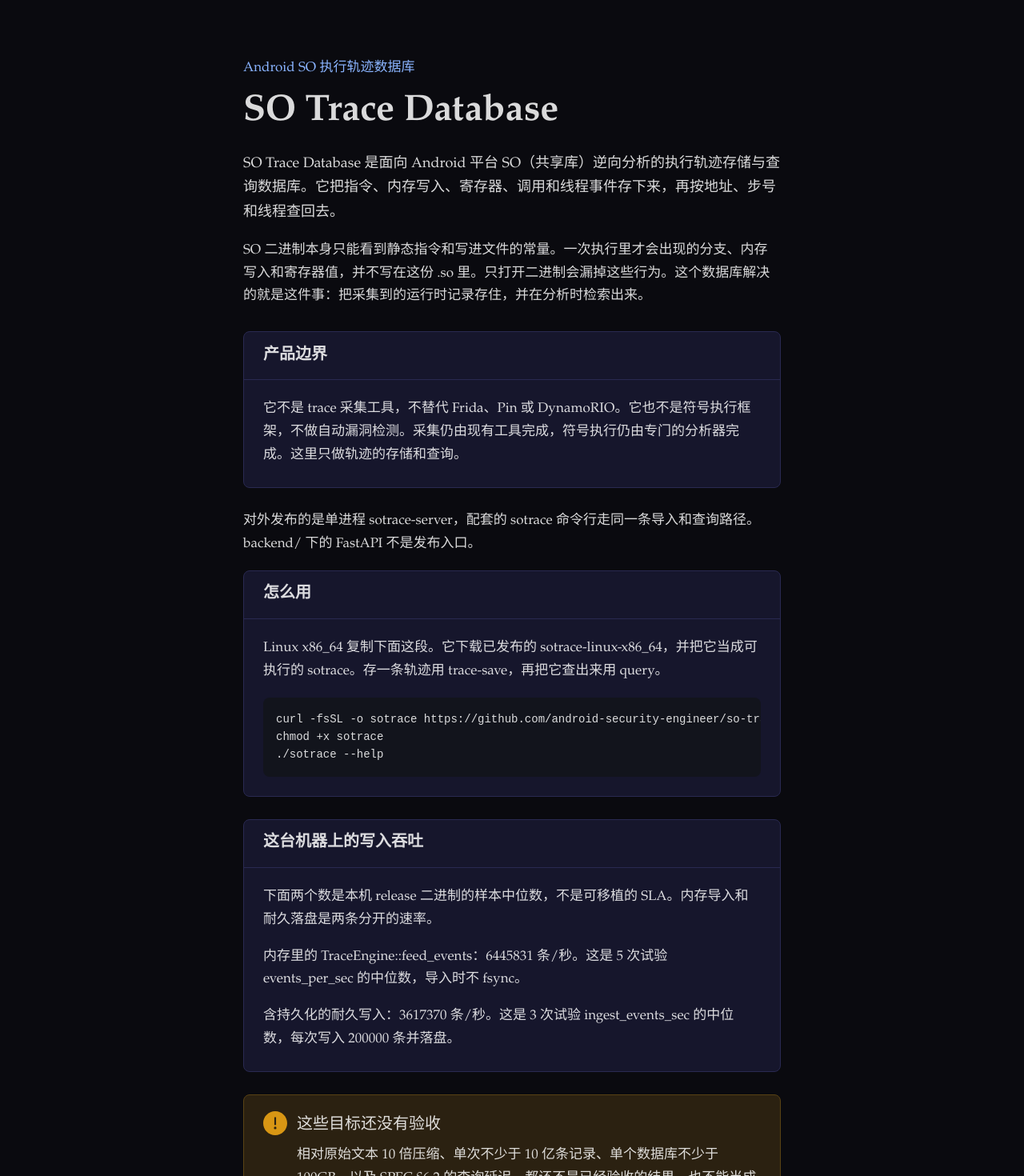
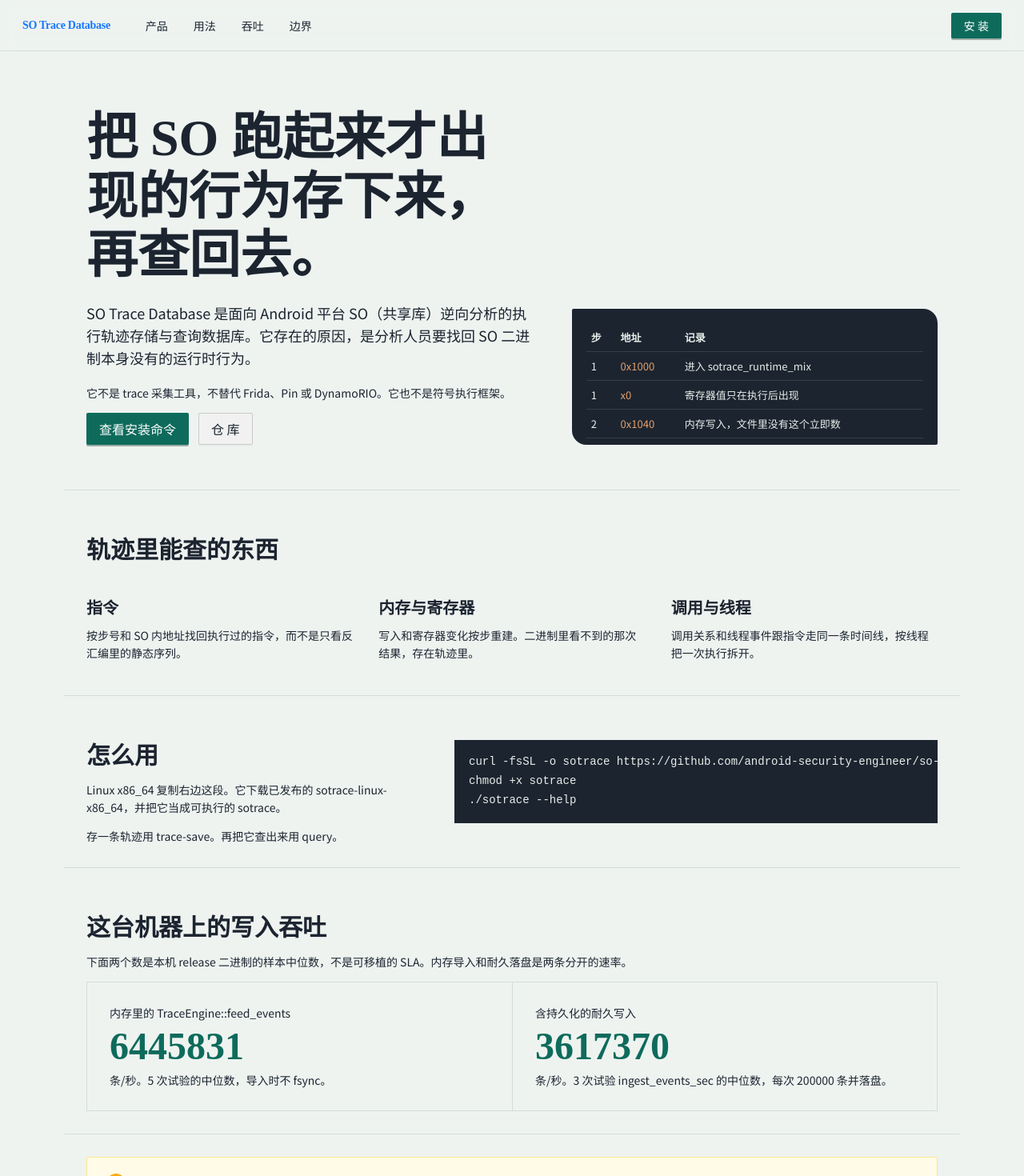
Before and after one commit to android-security-engineer/so-trace-database, a React (Vite) app in the folder website/: page / in a window 1280 px wide. Shown: the top 1470 px of the page at 80% size. Built offline with nearby package versions, Linux system fonts and the light colour scheme.

Commit message:
Replace the single-column site with a product landing page.
The loaded page now has navigation, a hero, usage and throughput sections, and a footer, while keeping the Release install command and the two published write-rate medians.

```diff
--- a/website/index.html
+++ b/website/index.html
@@ -4,6 +4,9 @@
     <meta charset="UTF-8" />
     <meta name="viewport" content="width=device-width, initial-scale=1.0" />
     <meta name="description" content="SO Trace Database 是面向 Android SO 逆向的执行轨迹存储与查询数据库，用来找回 SO 二进制本身看不到的运行时行为。" />
+    <link rel="preconnect" href="https://fonts.googleapis.com" />
+    <link rel="preconnect" href="https://fonts.gstatic.com" crossorigin />
+    <link href="https://fonts.googleapis.com/css2?family=Noto+Sans+SC:wght@400;500;700&family=Noto+Serif+SC:wght@600;700&display=swap" rel="stylesheet" />
     <title>SO Trace Database</title>
   </head>
   <body>
--- a/website/src/App.tsx
+++ b/website/src/App.tsx
@@ -1,78 +1,166 @@
-import { Alert, Card, ConfigProvider, Layout, Typography, theme } from 'antd'
+import { Alert, Button, Col, ConfigProvider, Layout, Menu, Row, Typography, theme } from 'antd'
 
-const { Content } = Layout
-const { Title, Paragraph } = Typography
+const { Header, Content, Footer } = Layout
+const { Paragraph, Title } = Typography
+
+const install = `curl -fsSL -o sotrace https://github.com/android-security-engineer/so-trace-database/releases/download/v0.1.0/sotrace-linux-x86_64
+chmod +x sotrace
+./sotrace --help`
 
 export default function App() {
   return (
     <ConfigProvider
       theme={{
-        algorithm: theme.darkAlgorithm,
+        algorithm: theme.defaultAlgorithm,
         token: {
-          colorPrimary: '#8ab4ff',
-          colorBgBase: '#0a0a0f',
-          fontFamily: "'Iowan Old Style', 'Palatino Linotype', Palatino, 'Songti SC', serif",
-          fontSize: 17,
-          lineHeight: 1.7,
+          colorPrimary: '#0e6b5c',
+          colorText: '#1c2430',
+          colorBgBase: '#eef3f0',
+          fontFamily: '"Noto Sans SC", "Source Han Sans SC", sans-serif',
+          borderRadius: 2,
         },
       }}
     >
       <Layout style={{ minHeight: '100vh', background: 'transparent' }}>
-        <Content style={{ maxWidth: 720, margin: '0 auto', padding: '72px 24px 96px' }}>
-          <Paragraph style={{ color: '#8ab4ff', marginBottom: 12 }}>
-            Android SO 执行轨迹数据库
+        <Header className="site-nav" aria-label="导航">
+          <a className="site-mark" href="#hero">
+            SO Trace Database
+          </a>
+          <Menu
+            mode="horizontal"
+            selectable={false}
+            style={{ flex: 1, minWidth: 0, background: 'transparent', border: 'none' }}
+            items={[
+              { key: 'product', label: <a href="#hero">产品</a> },
+              { key: 'usage', label: <a href="#usage">用法</a> },
+              { key: 'throughput', label: <a href="#throughput">吞吐</a> },
+              { key: 'boundary', label: <a href="#boundary">边界</a> },
+            ]}
+          />
+          <Button type="primary" href="#usage">
+            安装
+          </Button>
+        </Header>
+
+        <Content>
+          <section className="site-hero" id="hero">
+            <div>
+              <Title level={1}>把 SO 跑起来才出现的行为存下来，再查回去。</Title>
+              <Paragraph style={{ fontSize: 18, maxWidth: 560 }}>
+                SO Trace Database 是面向 Android 平台 SO（共享库）逆向分析的执行轨迹存储与查询数据库。它存在的原因，是分析人员要找回 SO 二进制本身没有的运行时行为。
               </Paragraph>
-          <Title style={{ fontWeight: 650, marginTop: 0 }}>SO Trace Database</Title>
-          <Paragraph style={{ fontSize: 18 }}>
-            SO Trace Database 是面向 Android 平台 SO（共享库）逆向分析的执行轨迹存储与查询数据库。它把指令、内存写入、寄存器、调用和线程事件存下来，再按地址、步号和线程查回去。
+              <Paragraph style={{ maxWidth: 560 }}>
+                它不是 trace 采集工具，不替代 Frida、Pin 或 DynamoRIO。它也不是符号执行框架。
               </Paragraph>
+              <Button type="primary" size="large" href="#usage" style={{ marginRight: 12 }}>
+                查看安装命令
+              </Button>
+              <Button size="large" href="https://github.com/android-security-engineer/so-trace-database">
+                仓库
+              </Button>
+            </div>
+            <div className="trace-ledger" aria-label="一条示意轨迹">
+              <table>
+                <thead>
+                  <tr>
+                    <th>步</th>
+                    <th>地址</th>
+                    <th>记录</th>
+                  </tr>
+                </thead>
+                <tbody>
+                  <tr>
+                    <td>1</td>
+                    <td className="addr">0x1000</td>
+                    <td>进入 sotrace_runtime_mix</td>
+                  </tr>
+                  <tr>
+                    <td>1</td>
+                    <td className="addr">x0</td>
+                    <td>寄存器值只在执行后出现</td>
+                  </tr>
+                  <tr>
+                    <td>2</td>
+                    <td className="addr">0x1040</td>
+                    <td>内存写入，文件里没有这个立即数</td>
+                  </tr>
+                </tbody>
+              </table>
+            </div>
+          </section>
+
+          <section className="band band-rule" id="stores">
+            <Title level={2}>轨迹里能查的东西</Title>
+            <Row gutter={[32, 24]}>
+              <Col xs={24} md={8}>
+                <Title level={4}>指令</Title>
+                <Paragraph>按步号和 SO 内地址找回执行过的指令，而不是只看反汇编里的静态序列。</Paragraph>
+              </Col>
+              <Col xs={24} md={8}>
+                <Title level={4}>内存与寄存器</Title>
+                <Paragraph>写入和寄存器变化按步重建。二进制里看不到的那次结果，存在轨迹里。</Paragraph>
+              </Col>
+              <Col xs={24} md={8}>
+                <Title level={4}>调用与线程</Title>
+                <Paragraph>调用关系和线程事件跟指令走同一条时间线，按线程把一次执行拆开。</Paragraph>
+              </Col>
+            </Row>
+          </section>
+
+          <section className="band band-rule" id="usage">
+            <Row gutter={[40, 24]} align="middle">
+              <Col xs={24} md={10}>
+                <Title level={2}>怎么用</Title>
                 <Paragraph>
-            SO 二进制本身只能看到静态指令和写进文件的常量。一次执行里才会出现的分支、内存写入和寄存器值，并不写在这份 .so 里。只打开二进制会漏掉这些行为。这个数据库解决的就是这件事：把采集到的运行时记录存住，并在分析时检索出来。
+                  Linux x86_64 复制右边这段。它下载已发布的 sotrace-linux-x86_64，并把它当成可执行的 sotrace。
                 </Paragraph>
-          <Card title="产品边界" style={{ margin: '28px 0' }}>
                 <Paragraph style={{ marginBottom: 0 }}>
-              它不是 trace 采集工具，不替代 Frida、Pin 或 DynamoRIO。它也不是符号执行框架，不做自动漏洞检测。采集仍由现有工具完成，符号执行仍由专门的分析器完成。这里只做轨迹的存储和查询。
+                  存一条轨迹用 trace-save。再把它查出来用 query。
                 </Paragraph>
-          </Card>
-          <Paragraph>
-            对外发布的是单进程 sotrace-server，配套的 sotrace 命令行走同一条导入和查询路径。backend/ 下的 FastAPI 不是发布入口。
-          </Paragraph>
-          <Card title="怎么用" style={{ marginBottom: 28 }}>
-            <Paragraph>
-              Linux x86_64 复制下面这段。它下载已发布的 sotrace-linux-x86_64，并把它当成可执行的 sotrace。存一条轨迹用 trace-save，再把它查出来用 query。
-            </Paragraph>
-            <pre
-              style={{
-                margin: 0,
-                padding: 16,
-                overflowX: 'auto',
-                background: '#12141c',
-                borderRadius: 8,
-                fontSize: 14,
-                lineHeight: 1.6,
-              }}
-            >{`curl -fsSL -o sotrace https://github.com/android-security-engineer/so-trace-database/releases/download/v0.1.0/sotrace-linux-x86_64
-chmod +x sotrace
-./sotrace --help`}</pre>
-          </Card>
-          <Card title="这台机器上的写入吞吐" style={{ marginBottom: 28 }}>
+              </Col>
+              <Col xs={24} md={14}>
+                <pre className="install-fence">{install}</pre>
+              </Col>
+            </Row>
+          </section>
+
+          <section className="band band-rule" id="throughput">
+            <Title level={2}>这台机器上的写入吞吐</Title>
             <Paragraph>
               下面两个数是本机 release 二进制的样本中位数，不是可移植的 SLA。内存导入和耐久落盘是两条分开的速率。
             </Paragraph>
-            <Paragraph>
-              内存里的 TraceEngine::feed_events：6445831 条/秒。这是 5 次试验 events_per_sec 的中位数，导入时不 fsync。
-            </Paragraph>
-            <Paragraph style={{ marginBottom: 0 }}>
-              含持久化的耐久写入：3617370 条/秒。这是 3 次试验 ingest_events_sec 的中位数，每次写入 200000 条并落盘。
-            </Paragraph>
-          </Card>
+            <div className="rate-pair">
+              <div>
+                <span>内存里的 TraceEngine::feed_events</span>
+                <strong>6445831</strong>
+                <span>条/秒。5 次试验的中位数，导入时不 fsync。</span>
+              </div>
+              <div>
+                <span>含持久化的耐久写入</span>
+                <strong>3617370</strong>
+                <span>条/秒。3 次试验 ingest_events_sec 的中位数，每次 200000 条并落盘。</span>
+              </div>
+            </div>
+          </section>
+
+          <section className="band band-rule" id="boundary">
             <Alert
               type="warning"
               showIcon
               message="这些目标还没有验收"
-            description="相对原始文本 10 倍压缩、单次不少于 10 亿条记录、单个数据库不少于 100GB，以及 SPEC §6.2 的查询延迟，都还不是已经验收的结果，也不能当成 SLA。这一版是一个 sotrace-server 进程，不含微服务拆分。"
+              description="相对原始文本 10 倍压缩、单次不少于 10 亿条记录、单个数据库不少于 100GB，以及 SPEC §6.2 的查询延迟，都还不是已经验收的结果，也不能当成 SLA。这一版是一个 sotrace-server 进程。"
             />
+          </section>
         </Content>
+
+        <Footer style={{ background: '#1c2430', color: '#e7eee9' }}>
+          <div className="band" style={{ paddingBottom: 8 }}>
+            <div className="site-mark">SO Trace Database</div>
+            <Paragraph style={{ color: '#e7eee9', margin: '8px 0 0' }}>
+              Android SO 执行轨迹的存储与查询。
+            </Paragraph>
+          </div>
+        </Footer>
       </Layout>
     </ConfigProvider>
   )
--- a/website/src/index.css
+++ b/website/src/index.css
@@ -1,7 +1,5 @@
 * {
   box-sizing: border-box;
-  margin: 0;
-  padding: 0;
 }
 
 html {
@@ -9,13 +7,134 @@
 }
 
 body {
-  font-family: -apple-system, BlinkMacSystemFont, 'Segoe UI', sans-serif;
-  background: #0a0a0f;
-  color: #e8eaf0;
+  margin: 0;
+  background: #eef3f0;
+  color: #1c2430;
+  font-family: "Noto Sans SC", "Source Han Sans SC", sans-serif;
 }
 
-::-webkit-scrollbar {
-  width: 6px;
+.site-nav.ant-layout-header {
+  position: sticky;
+  top: 0;
+  z-index: 20;
+  display: flex;
+  align-items: center;
+  gap: 28px;
+  height: 64px;
+  padding: 0 28px;
+  background: rgba(238, 243, 240, 0.92);
+  border-bottom: 1px solid #d5ddd8;
+  backdrop-filter: blur(10px);
 }
-::-webkit-scrollbar-track { background: #111; }
-::-webkit-scrollbar-thumb { background: #333; border-radius: 3px; }
+
+.site-mark {
+  font-family: "Noto Serif SC", serif;
+  font-weight: 700;
+  letter-spacing: -0.02em;
+  white-space: nowrap;
+}
+
+.site-hero {
+  display: grid;
+  grid-template-columns: minmax(0, 1.1fr) minmax(280px, 0.9fr);
+  gap: 48px;
+  align-items: end;
+  max-width: 1120px;
+  margin: 0 auto;
+  padding: 72px 28px 56px;
+}
+
+.site-hero h1 {
+  font-family: "Noto Serif SC", serif;
+  font-size: clamp(40px, 5vw, 64px);
+  line-height: 1.15;
+  font-weight: 700;
+  margin: 0 0 20px;
+}
+
+.trace-ledger {
+  background: #1c2430;
+  color: #e7eee9;
+  padding: 18px 18px 8px;
+  border-radius: 2px 18px 2px 18px;
+}
+
+.trace-ledger table {
+  width: 100%;
+  border-collapse: collapse;
+  font-variant-numeric: tabular-nums;
+  font-size: 13px;
+}
+
+.trace-ledger th,
+.trace-ledger td {
+  text-align: left;
+  padding: 8px 6px;
+  border-bottom: 1px solid rgba(231, 238, 233, 0.12);
+}
+
+.trace-ledger .addr {
+  color: #e2a06a;
+}
+
+.band {
+  max-width: 1120px;
+  margin: 0 auto;
+  padding: 28px;
+}
+
+.band-rule {
+  border-top: 1px solid #d5ddd8;
+}
+
+.rate-pair {
+  display: grid;
+  grid-template-columns: 1fr 1fr;
+  gap: 0;
+  border: 1px solid #d5ddd8;
+}
+
+.rate-pair div {
+  padding: 28px;
+}
+
+.rate-pair div + div {
+  border-left: 1px solid #d5ddd8;
+}
+
+.rate-pair strong {
+  display: block;
+  font-family: "Noto Serif SC", serif;
+  font-size: clamp(32px, 4vw, 48px);
+  line-height: 1;
+  color: #0e6b5c;
+  margin: 8px 0;
+}
+
+.install-fence {
+  margin: 0;
+  padding: 16px 18px;
+  background: #1c2430;
+  color: #e7eee9;
+  overflow-x: auto;
+  font-size: 14px;
+  line-height: 1.7;
+}
+
+@media (max-width: 800px) {
+  .site-hero,
+  .rate-pair {
+    grid-template-columns: 1fr;
+  }
+
+  .rate-pair div + div {
+    border-left: 0;
+    border-top: 1px solid #d5ddd8;
+  }
+
+  .site-nav.ant-layout-header {
+    height: auto;
+    flex-wrap: wrap;
+    padding: 12px 16px;
+  }
+}
```
Lines whose indentation alone changed are shown as unchanged.
